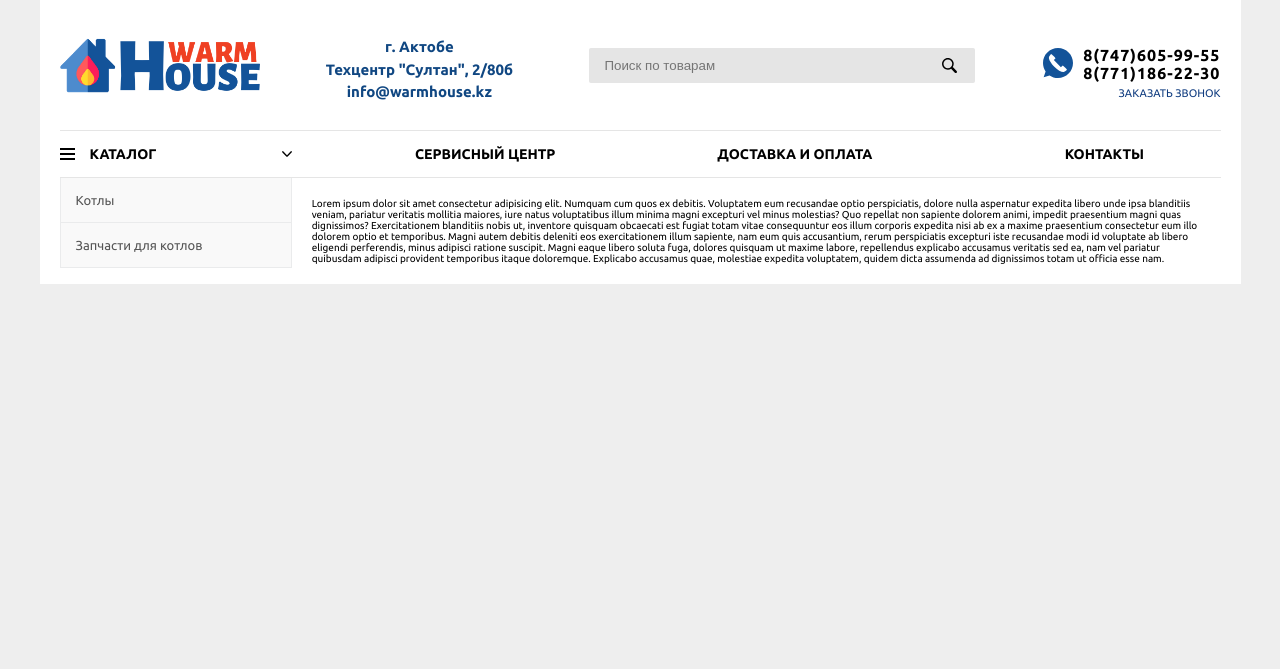
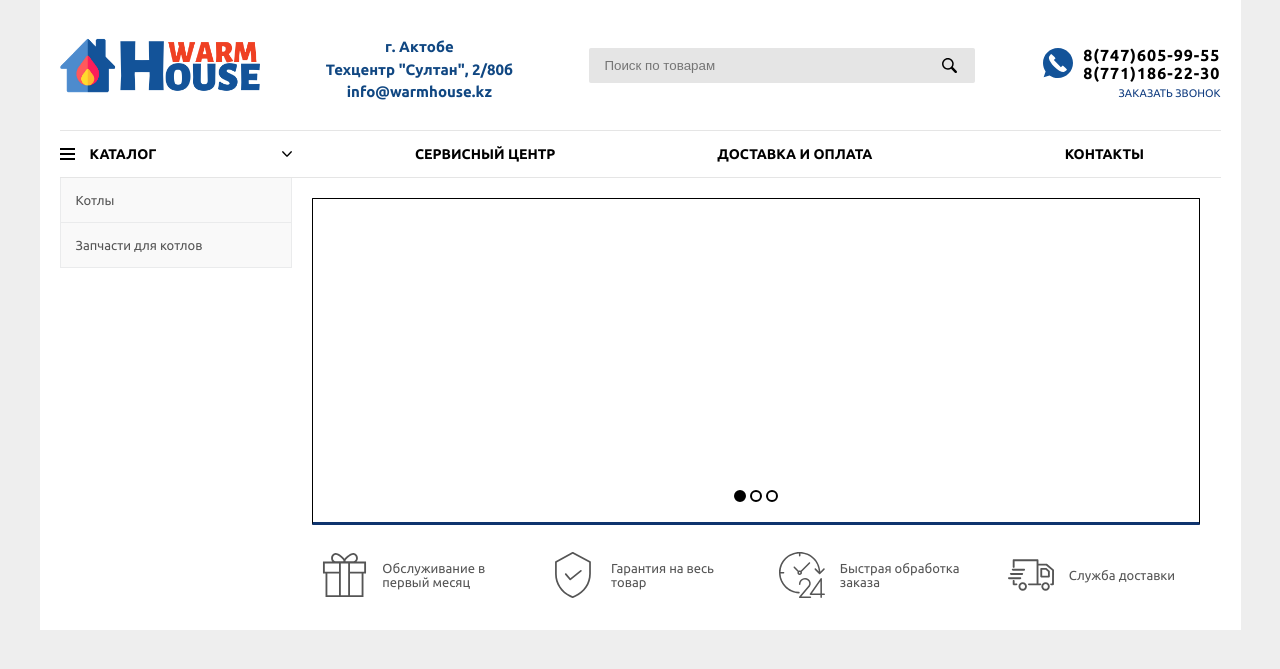
Before and after one commit to zhunussovBlog/warmhouse, a PHP site: page / in a window 1280 px wide. Shown: the top 669 px of the page. Run offline with PHP 8.4, Linux system fonts and the light colour scheme.

Commit message:
added slider and tizers block in first-section, added styles and adaptive for them

```diff
--- a/src/css/style.css
+++ b/src/css/style.css
@@ -598,6 +598,136 @@
   background-color: #0f346e;
 }
 
+.top_slider-wrapper {
+  position: relative;
+  width: 100%;
+  height: 327px;
+  border: 1px solid #000000;
+  border-bottom: 3px solid #0f346e;
+  border-radius: 1px;
+}
+
+.top_slider-wrapper .slides {
+  display: block;
+  width: 100%;
+  height: 322px;
+}
+
+.top_slider-wrapper .slider_control-nav {
+  position: absolute;
+  top: 90%;
+  width: 100%;
+  height: 12px;
+  display: -webkit-box;
+  display: -ms-flexbox;
+  display: flex;
+  -webkit-box-pack: center;
+      -ms-flex-pack: center;
+          justify-content: center;
+  -webkit-box-align: center;
+      -ms-flex-align: center;
+          align-items: center;
+}
+
+.top_slider-wrapper .slider_control-nav li {
+  width: 12px;
+  height: 12px;
+  margin: 0 2px;
+  border-radius: 50%;
+  cursor: pointer;
+  border: 2px solid #000000;
+  -webkit-transition: all ease .1s;
+  transition: all ease .1s;
+}
+
+.top_slider-wrapper .slider_control-nav li.active, .top_slider-wrapper .slider_control-nav li:hover {
+  background-color: #000000;
+}
+
+.top_slider-wrapper .slider_nav-btns {
+  position: absolute;
+  top: 50%;
+  -webkit-transform: translateY(-50%);
+          transform: translateY(-50%);
+  width: 100%;
+  height: 45px;
+  padding: 0 15px;
+  display: none;
+  -webkit-box-pack: justify;
+      -ms-flex-pack: justify;
+          justify-content: space-between;
+  -webkit-box-align: center;
+      -ms-flex-align: center;
+          align-items: center;
+}
+
+.top_slider-wrapper .slider_nav-btns li {
+  width: 45px;
+  height: 45px;
+  border-radius: 50%;
+  border: 1px solid #000000;
+  cursor: pointer;
+  -webkit-transition: all ease .1s;
+  transition: all ease .1s;
+}
+
+.top_slider-wrapper .slider_nav-btns .slider_nav-prev {
+  background: #fff url("../img/slider/prev-black.svg") 6px no-repeat;
+  background-size: 25px 25px;
+}
+
+.top_slider-wrapper .slider_nav-btns .slider_nav-prev:hover {
+  background: #0f346e url("../img/slider/prev-white.svg") 6px no-repeat;
+  background-size: 25px 25px;
+}
+
+.top_slider-wrapper .slider_nav-btns .slider_nav-next {
+  background: #fff url("../img/slider/next-black.svg") 10px no-repeat;
+  background-size: 25px 25px;
+}
+
+.top_slider-wrapper .slider_nav-btns .slider_nav-next:hover {
+  background: #0f346e url("../img/slider/next-white.svg") 10px no-repeat;
+  background-size: 25px 25px;
+}
+
+.tizers-block {
+  margin-top: 15px;
+  width: 100%;
+  height: 70px;
+  padding: 0 10px;
+  display: -webkit-box;
+  display: -ms-flexbox;
+  display: flex;
+  -webkit-box-pack: justify;
+      -ms-flex-pack: justify;
+          justify-content: space-between;
+  -webkit-box-align: center;
+      -ms-flex-align: center;
+          align-items: center;
+}
+
+.tizers-block .tizer {
+  width: calc(100%/4 - 4%);
+  height: 70px;
+  display: -webkit-box;
+  display: -ms-flexbox;
+  display: flex;
+  -webkit-box-align: center;
+      -ms-flex-align: center;
+          align-items: center;
+}
+
+.tizers-block .tizer img {
+  width: 25%;
+  margin-right: 15px;
+}
+
+.tizers-block .tizer span {
+  font-size: 1.3rem;
+  color: #555555;
+}
+
 @media screen and (max-width: 993px) {
   .container {
     padding: 0 25px;
--- a/src/index.html
+++ b/src/index.html
@@ -160,7 +160,26 @@
         </div>
       </section>
       <section class="first-section">
-        Lorem ipsum dolor sit amet consectetur adipisicing elit. Numquam cum quos ex debitis. Voluptatem eum recusandae optio perspiciatis, dolore nulla aspernatur expedita libero unde ipsa blanditiis veniam, pariatur veritatis mollitia maiores, iure natus voluptatibus illum minima magni excepturi vel minus molestias? Quo repellat non sapiente dolorem animi, impedit praesentium magni quas dignissimos? Exercitationem blanditiis nobis ut, inventore quisquam obcaecati est fugiat totam vitae consequuntur eos illum corporis expedita nisi ab ex a maxime praesentium consectetur eum illo dolorem optio et temporibus. Magni autem debitis deleniti eos exercitationem illum sapiente, nam eum quis accusantium, rerum perspiciatis excepturi iste recusandae modi id voluptate ab libero eligendi perferendis, minus adipisci ratione suscipit. Magni eaque libero soluta fuga, dolores quisquam ut maxime labore, repellendus explicabo accusamus veritatis sed ea, nam vel pariatur quibusdam adipisci provident temporibus itaque doloremque. Explicabo accusamus quae, molestiae expedita voluptatem, quidem dicta assumenda ad dignissimos totam ut officia esse nam.
+        <div class="top_slider-wrapper">
+          <div class="slider">
+            <ul class="slides"></ul>
+            <ol class="slider_control-nav">
+              <li class="slider_control-nav__item active"></li>
+              <li class="slider_control-nav__item"></li>
+              <li class="slider_control-nav__item"></li>
+            </ol>
+            <ul class="slider_nav-btns">
+              <li class="slider_nav-prev"></li>
+              <li class="slider_nav-next"></li>
+            </ul>
+          </div>
+        </div>
+        <div class="tizers-block">
+          <div class="tizer"><img src="img/tizers/present.svg" alt="" class="tizer__img"><span class="tizer__text">Обслуживание в первый месяц</span></div>
+          <div class="tizer"><img src="img/tizers/sec.svg" alt="" class="tizer__img"><span class="tizer__text">Гарантия на весь товар</span></div>
+          <div class="tizer"><img src="img/tizers/time.svg" alt="" class="tizer__img"><span class="tizer__text">Быстрая обработка заказа</span></div>
+          <div class="tizer"><img src="img/tizers/del.svg" alt="" class="tizer__img"><span class="tizer__text">Служба доставки</span></div>
+        </div>
       </section>
     </div>
   </div>
--- a/src/sass/style.sass
+++ b/src/sass/style.sass
@@ -373,6 +373,87 @@
   height: 100%
   background-color: #0f346e
 
+.top_slider-wrapper
+  position: relative
+  width: 100%
+  height: 327px
+  border: 1px solid #000000
+  border-bottom: 3px solid #0f346e
+  border-radius: 1px
+  .slides
+    display: block
+    width: 100%
+    height: 322px
+  .slider_control-nav
+    position: absolute
+    top: 90%
+    width: 100%
+    height: 12px
+    display: flex
+    justify-content: center
+    align-items: center
+    li
+      width: 12px
+      height: 12px
+      margin: 0 2px
+      border-radius: 50%
+      cursor: pointer
+      border: 2px solid #000000
+      transition: all ease .1s
+      &.active, &:hover
+        background-color: #000000
+  .slider_nav-btns
+    position: absolute
+    top: 50%
+    transform: translateY(-50%)
+    width: 100%
+    height: 45px
+    padding: 0 15px
+    display: none
+    justify-content: space-between
+    align-items: center
+    li
+      width: 45px
+      height: 45px
+      border-radius: 50%
+      border: 1px solid #000000
+      cursor: pointer
+      transition: all ease .1s
+    .slider_nav-prev
+      background: #fff url('../img/slider/prev-black.svg') 6px no-repeat
+      background-size: 25px 25px
+      &:hover
+        background: #0f346e url('../img/slider/prev-white.svg') 6px no-repeat
+        background-size: 25px 25px
+    .slider_nav-next
+      background: #fff url('../img/slider/next-black.svg') 10px no-repeat
+      background-size: 25px 25px
+      &:hover
+        background: #0f346e url('../img/slider/next-white.svg') 10px no-repeat
+        background-size: 25px 25px
+
+.tizers-block
+  margin-top: 15px
+  width: 100%
+  height: 70px
+  padding: 0 10px
+  display: flex
+  justify-content: space-between
+  align-items: center
+  .tizer
+    width: calc(100%/4 - 4%)
+    height: 70px
+    display: flex
+    align-items: center
+    img
+      width: 25%
+      margin-right: 15px
+    span
+      font-size: 1.3rem
+      color: #555555
+
+
+
 //adaptive
 @media screen and ( max-width: 993px)
   .container
```
Also changed, not shown: other parts of src/css/style.css (+36 -4 lines), other parts of src/sass/style.sass (+34 -6 lines), src/js/script.js (+13 -2 lines), src/img/slider/1.png (added), src/img/slider/next-black.svg (added), src/img/slider/next-white.svg (added), src/img/slider/prev-black.svg (added), src/img/slider/prev-white.svg (added), src/img/tizers/del.svg (added), src/img/tizers/present.svg (added), src/img/tizers/sec.svg (added), src/img/tizers/time.svg (added), 1 other file.
